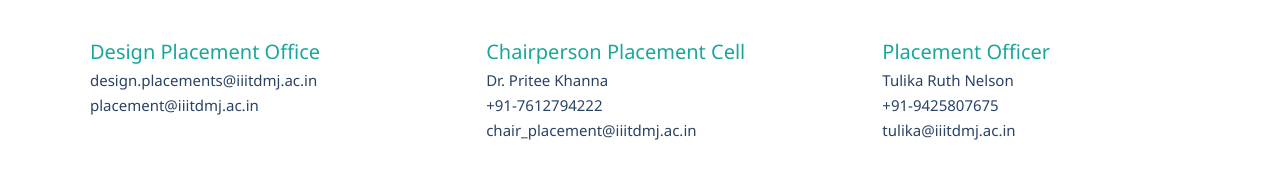
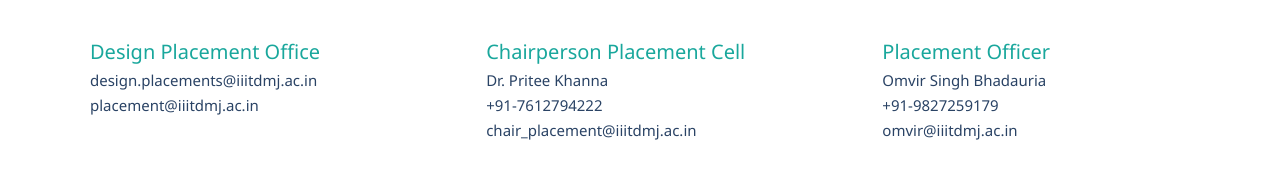
Before and after one commit to Nagaraju6242/iiitdmj-mdes, a plain HTML site: page index.html in a window 1280 px wide. Shown: the part 6329-6511 px from the top of the page. Drawn offline with Linux system fonts and the light colour scheme.

Commit message:
Placement officer changed

```diff
--- a/index.html
+++ b/index.html
@@ -1506,9 +1506,9 @@
           </div>
           <div class="contact_placement">
             <h2>Placement Officer</h2>
-            <h3>Tulika Ruth Nelson</h3>
-            <h3>+91-9425807675</h3>
-            <h3>tulika@iiitdmj.ac.in</h3>
+            <h3>Omvir Singh Bhadauria</h3>
+            <h3>+91-9827259179</h3>
+            <h3>omvir@iiitdmj.ac.in</h3>
           </div>
           <div class="contact_student">
             <h2>Student Placement Coordinator</h2>
```
